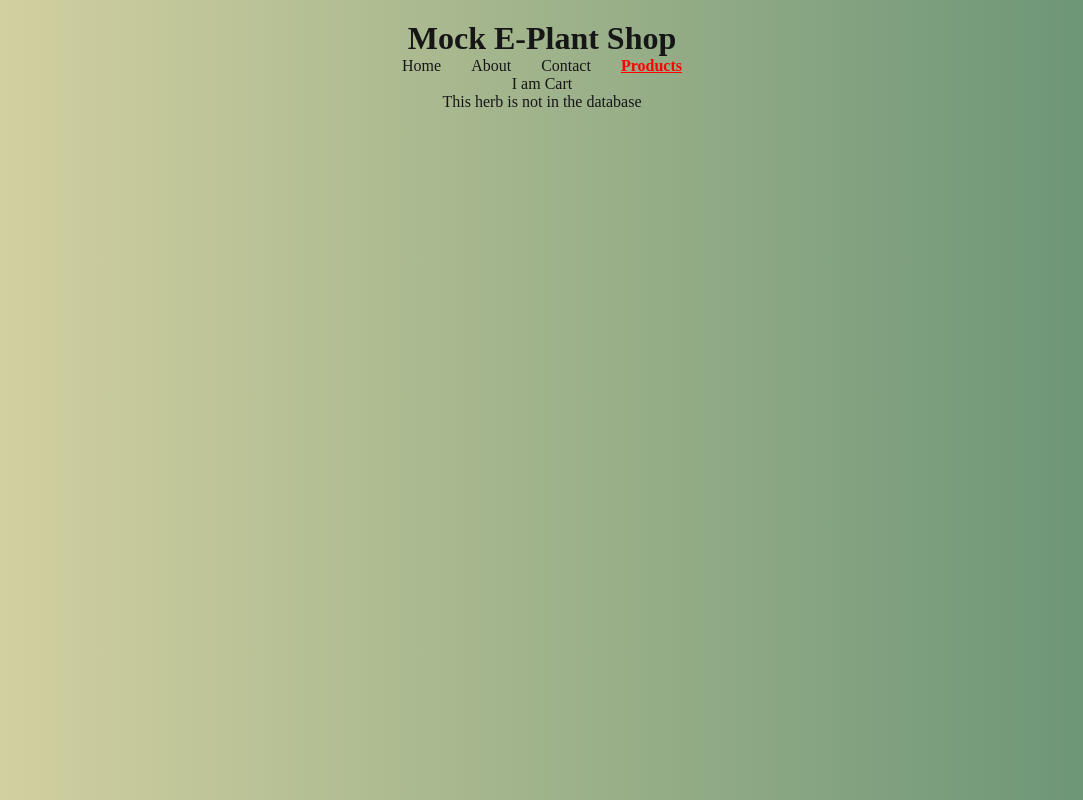
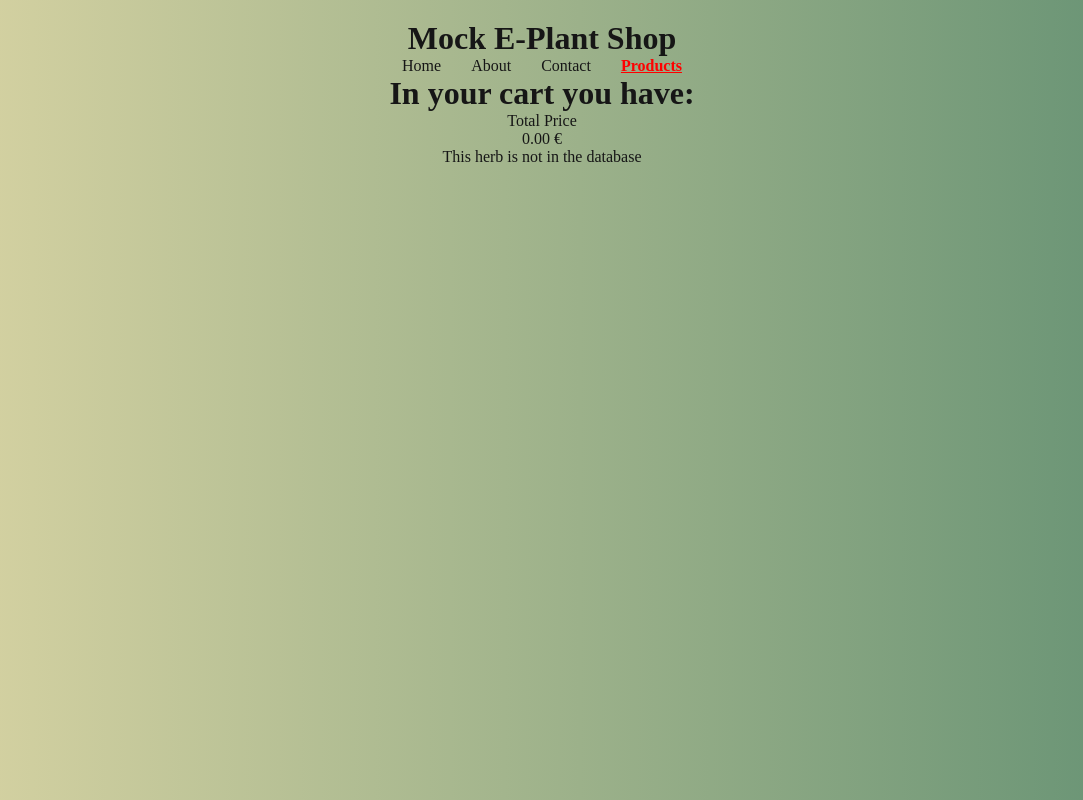
Before and after one commit to zenidreney/react-router, a React (Vite) app: page /products/1 in a window 1280 px wide. Shown: the whole page, without its empty margins (98-1181 px from the left). Built offline with nearby package versions, Linux system fonts and the light colour scheme.

Commit message:
Added add remove logic

```diff
--- a/src/App.css
+++ b/src/App.css
@@ -12,6 +12,11 @@ a.badge-link {
 }
 
 button.buy-btn {
+
+    border: none;
+    padding: 1em 2em;
+    margin-block: 1em 0.3em;
+    border-radius: 5px;
     cursor: pointer;
 }
 
@@ -67,6 +72,19 @@ div.generic-herb-el {
     align-items: center;
 }
 
+div.cart-container {
+   background-color: rgba(255, 255, 255, 0.25);
+    border-radius: 12px;
+    display: flex;
+    flex-wrap: wrap;
+    justify-content: space-between;
+    align-items: center;
+    width: 55vw;
+    padding: 1em 1.2em;
+    gap: 1em;
+}
+
+
 @media (min-width: 850px) {
     img.generic-img {
         width: 10vw;
--- a/src/components/Badge.css
+++ b/src/components/Badge.css
@@ -3,7 +3,7 @@ span.badge {
     display: flex;
     align-items: center;
     justify-content: center;
-    width: 4.3em;
+    width: 6.3em;
     height: 1.2em;
     padding-top: 0.125em;
     padding-right: 0.75em;
--- a/src/components/HerbDetailContainer.css
+++ b/src/components/HerbDetailContainer.css
@@ -8,14 +8,6 @@ p,
 h1 {
     margin: 0;
     padding: 0;
-}
-
-
-button {
-    border: none;
-    padding: 1em 2em;
-    margin-block: 1em 0.3em;
-    border-radius: 5px;
 }
 
 div.testimonial-container {
--- a/src/context/CartContext.tsx
+++ b/src/context/CartContext.tsx
@@ -3,10 +3,11 @@ import { useState, createContext, type ReactNode } from "react"
 import type { Herb } from "../data";
 import type { Dispatch, SetStateAction } from "react";
 
+type CartItem = Herb & { quantity: number }
 
 type CartContextType = {
-    cartItems: Herb[],
-    setCartItems: Dispatch<SetStateAction<Herb[]>>
+    cartItems: CartItem[]
+    setCartItems: Dispatch<SetStateAction<CartItem[]>>
 }
 
 type CartContextProviderProps = {
@@ -17,7 +18,7 @@ const CartContext = createContext<CartContextType | undefined>(undefined)
 
 function CartContextProvider({ children }: CartContextProviderProps) {
 
-    const [cartItems, setCartItems] = useState<Herb[]>([])
+    const [cartItems, setCartItems] = useState<CartItem[]>([])
 
     return (
         <CartContext.Provider value={{ cartItems, setCartItems }}>
@@ -28,4 +29,4 @@ function CartContextProvider({ children }: CartContextProviderProps) {
 
 }
 
-export { CartContext, CartContextProvider }
+export { CartContext, CartContextProvider, type CartItem }
--- a/src/hooks/useCart.ts
+++ b/src/hooks/useCart.ts
@@ -1,12 +1,65 @@
 import { useContext } from "react"
 import { CartContext } from "../context/CartContext"
+import type { Herb } from "../data";
+import type { CartItem } from "../context/CartContext"
+
 
 function useCart() {
     const context = useContext(CartContext)
-    if(!context) {
+    if (!context) {
         throw new Error("Please use useCart in CartContextProvider")
     }
-    return context
+    const { cartItems, setCartItems } = context
+
+    function addToCart(herb: Herb) {
+
+        if (!herb) {
+            return
+        }
+        setCartItems(prev => {
+
+            const existingCartItem = prev.find(item => item.name === herb.name)
+
+            if (existingCartItem) {
+                return prev.map(item => {
+                    return item.name === herb.name
+                        ? { ...item, quantity: item.quantity + 1 }
+                        : item
+                })
+            } else return herb ? [...prev, { ...herb, quantity: 1 }] : prev
+        })
+    }
+
+    function removeFromCart(herb: CartItem) {
+
+        if (!herb) {
+            return
+        }
+
+        setCartItems(prev => {
+            const existingCartItem = prev.find(item => item.name === herb.name)
+
+            if (!existingCartItem) {
+                return prev
+            }
+
+            if (existingCartItem.quantity > 1) {
+                return prev.map(item => {
+                    return item.name === herb.name ?
+                        { ...item, quantity: item.quantity - 1 } :
+                        item
+                })
+            } else {
+                return prev.filter(item => {
+                    return item.name !== herb.name
+                })
+            }
+        })
+
+    }
+
+
+    return { cartItems, setCartItems, addToCart, removeFromCart }
 
 }
 
--- a/src/pages/Cart.tsx
+++ b/src/pages/Cart.tsx
@@ -1,5 +1,75 @@
+import { useCart } from "../hooks/useCart"
+
+
+
+
 export default function Cart() {
-    return(
-        <p>I am Cart</p>
+    const { cartItems, removeFromCart, addToCart } = useCart()
+
+
+
+    /* function removeFromCart(herb: CartItem) {
+        // console.log("Removed, ", herb)
+
+        if (!herb) {
+            return
+        }
+
+        setCartItems(prev => {
+            const existingItem = prev.find(item => item.name === herb.name)
+
+            if (!existingItem) {
+                return prev
+            }
+
+            if (existingItem.quantity > 1) {
+                return prev.map(item => {
+                    return item.name === herb.name ?
+                        { ...item, quantity: item.quantity - 1 } :
+                        item
+                })
+            } else {
+                return prev.filter(item => {
+                    return item.name !== herb.name
+                })
+            }
+        })
+
+    } */
+
+    const totalPrice = cartItems.reduce((acc, item) => acc + (item.price * item.quantity), 0).toFixed(2)
+
+    //console.log("is it array: ", Array.isArray(cartItems), " What is the outcome: ", cartItems)
+
+    const cartEls = cartItems.map((herb, index) => {
+        return (
+            <div key={`${herb.id}-${index}`} className="cart-container">
+                <div>
+                    {
+                        herb.quantity > 1 ?
+                            <div>{herb.quantity} {herb.name}s</div> :
+                            <div>{herb.quantity} {herb.name}</div>
+                    }
+                    <div>total price:{herb.price}€</div>
+
+                </div>
+                <div>
+                    <button onClick={() => addToCart(herb)}>Add</button>
+                    <button onClick={() => removeFromCart(herb)}>Remove</button>
+                </div>
+            </div>
+        )
+    })
+
+    return (
+        <>
+            <h1>In your cart you have:</h1>
+            {cartEls}
+
+            <p>Total Price</p>
+            {totalPrice} €
+
+
+        </>
     )
 }
--- a/src/pages/ProductDetails.tsx
+++ b/src/pages/ProductDetails.tsx
@@ -7,9 +7,8 @@ import type { Herb } from "../data"
 
 export default function ProductDetails() {
 
-    const { cartItems, setCartItems } = useCart()
+    const { addToCart } = useCart()
 
-    console.log( {cartItems, setCartItems} )
 
     const { herbname } = useParams<{ herbname: string }>()
     //console.log(id)
@@ -20,11 +19,25 @@ export default function ProductDetails() {
         return <p>This herb is not in the database</p>
     }
 
-    function addToCart() {
+    /* function addToCart() {
+        if (!herb) {
+            return
+        }
+
         setCartItems(prev => {
-            return herb ? [...prev, herb] : prev
+
+            const existingCartItem = prev.find(item => item.name === herb.name)
+            //console.log(existingCartItem)
+
+            if (existingCartItem) {
+                return prev.map(item => {
+                    return item.name === herb.name
+                    ?    { ...item, quantity: item.quantity + 1 }
+                    :    item
+                })
+            } else return herb ? [...prev, { ...herb, quantity: 1 }] : prev
         })
-    }
+    } */
 
     return (
         <>
@@ -39,7 +52,7 @@ export default function ProductDetails() {
                 <p>Benefits: {herb.benefits.join(", ")} </p>
                 <button
                     className="buy-btn"
-                    onClick={() => addToCart()}
+                    onClick={() => addToCart(herb)}
                 >Buy Now</button>
             </HerbDetailContainer>
 
```
